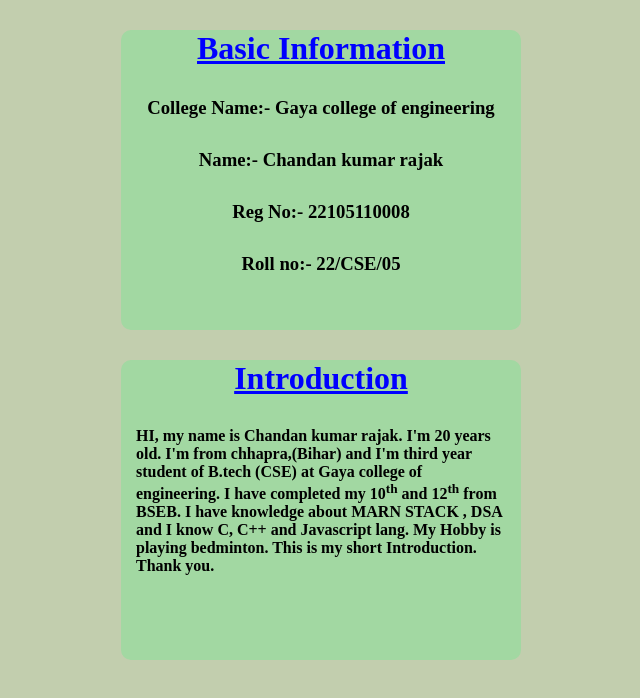
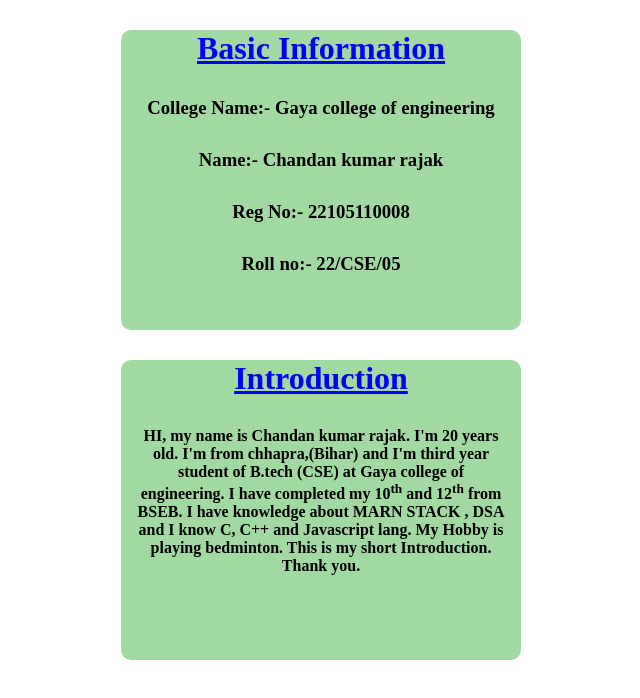
Before and after one commit to chandan-rajak/task1, a plain HTML site: page index.html in a window 1280 px wide. Shown: the whole page, without its empty margins (319-959 px from the left). Drawn offline with Linux system fonts and the light colour scheme.

Commit message:
in single file

```diff
--- a/index.html
+++ b/index.html
@@ -1,10 +1,28 @@
 <!DOCTYPE html>
 <html lang="en">
 <head>
-    <meta charset="UTF-8">
-    <meta name="viewport" content="width=device-width, initial-scale=1.0">
     <title>first task</title>
-    <link href="task1.css" rel="stylesheet"/>
+    <style>
+div{
+    height: 300px;
+    width: 400px;
+    border-radius: 10px;
+    margin: auto;
+    background-color: rgb(162, 216, 162);
+    text-align: center;
+}
+.texts{
+    background-color: transparent;
+    margin-top: 30px;
+}
+h1{
+    text-decoration: underline;
+    color: blue;
+}
+h4{
+    margin: 15px;
+}
+    </style>
 </head>
 <body>
     <div class="box1">
--- a/task1.css
+++ /dev/null
@@ -1,21 +0,0 @@
-*{
-    background-color: rgb(194, 206, 174);
-    justify-items: center;
-}
-div{
-    height: 300px;
-    width: 400px;
-    border-radius: 10px;
-    background-color: rgb(162, 216, 162);
-}
-.texts{
-    background-color: transparent;
-    margin-top: 30px;
-}
-h1{
-    text-decoration: underline;
-    color: blue;
-}
-h4{
-    margin: 15px;
-}
```
